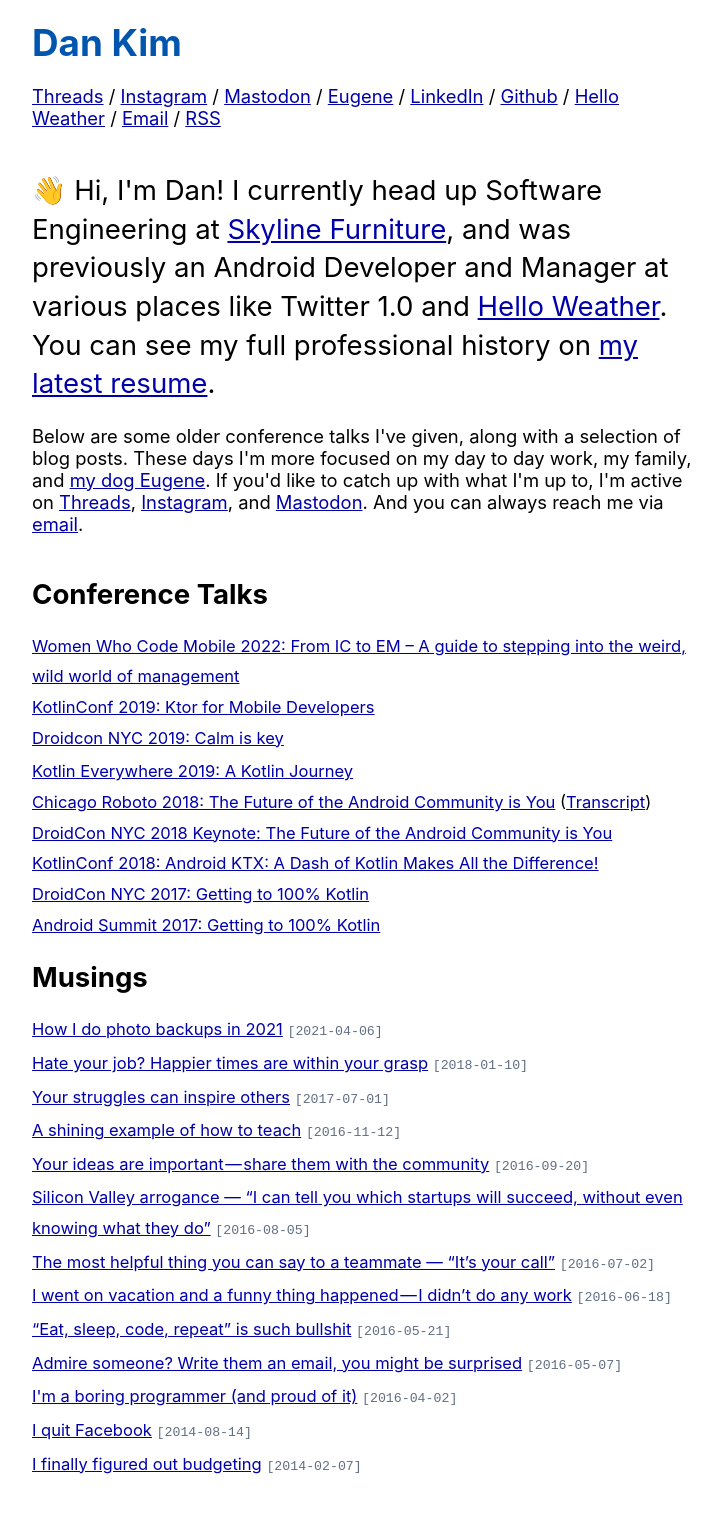
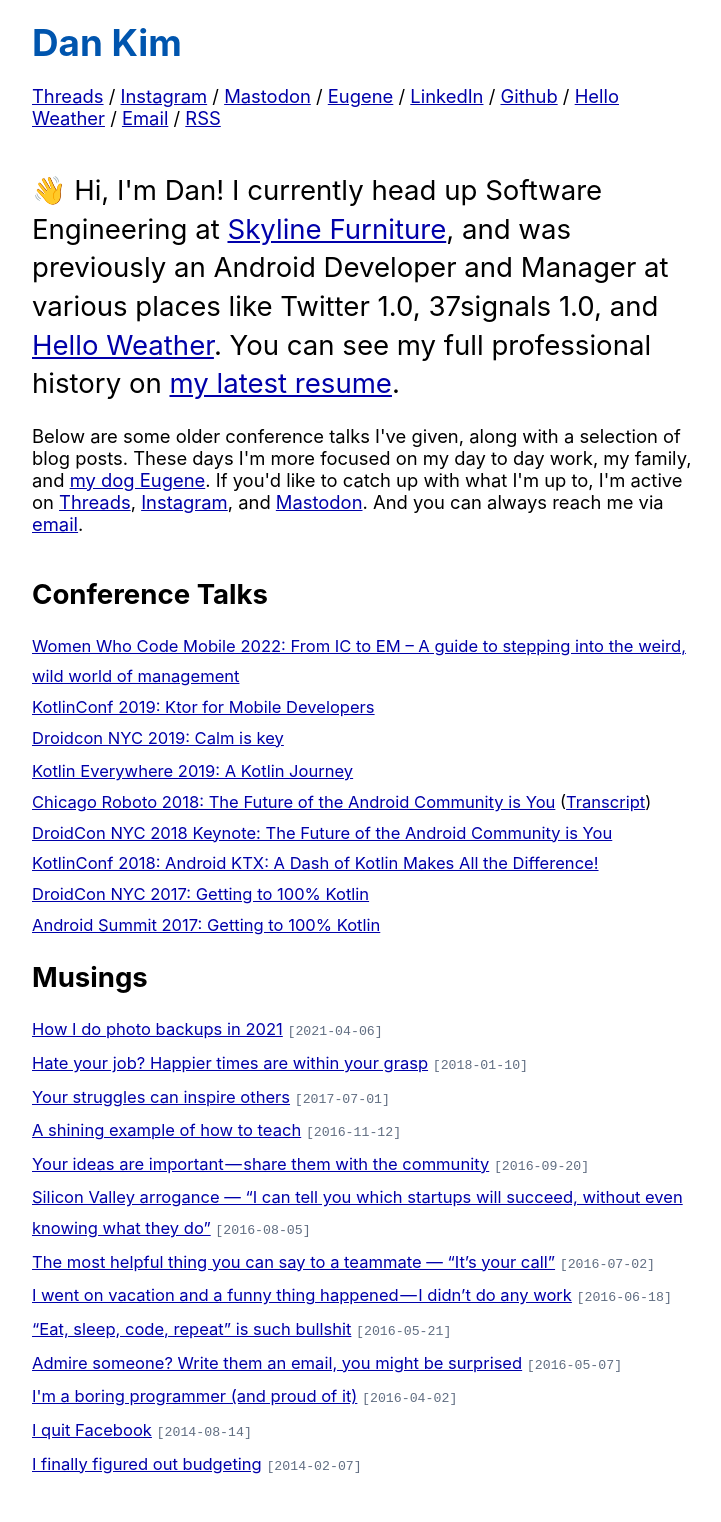
Before and after one commit to lateplate/lateplate.github.io, a Jekyll site: the page built from index.html, in a window 1280 px wide. Shown: the whole page, without its empty margins (273-994 px from the left). Built offline with Jekyll 4.4.1, drawn with Linux system fonts in a browser that asks for light colours.

Commit message:
tweak intro

```diff
--- a/index.html
+++ b/index.html
@@ -21,7 +21,7 @@
 <p class="big">👋 Hi, I'm Dan! I currently
   head up Software Engineering at <a href="https://skylinefurnituremfg.com/">Skyline Furniture</a>,
   and was previously an Android Developer and Manager at various places
-  like Twitter 1.0 and <a href="https://helloweather.com">Hello Weather</a>.
+  like Twitter 1.0, 37signals 1.0, and <a href="https://helloweather.com">Hello Weather</a>.
   You can see my full professional history on <a href="assets/dan_kim_resume.pdf">my latest resume</a>.
 </p>
   <br/>
```
